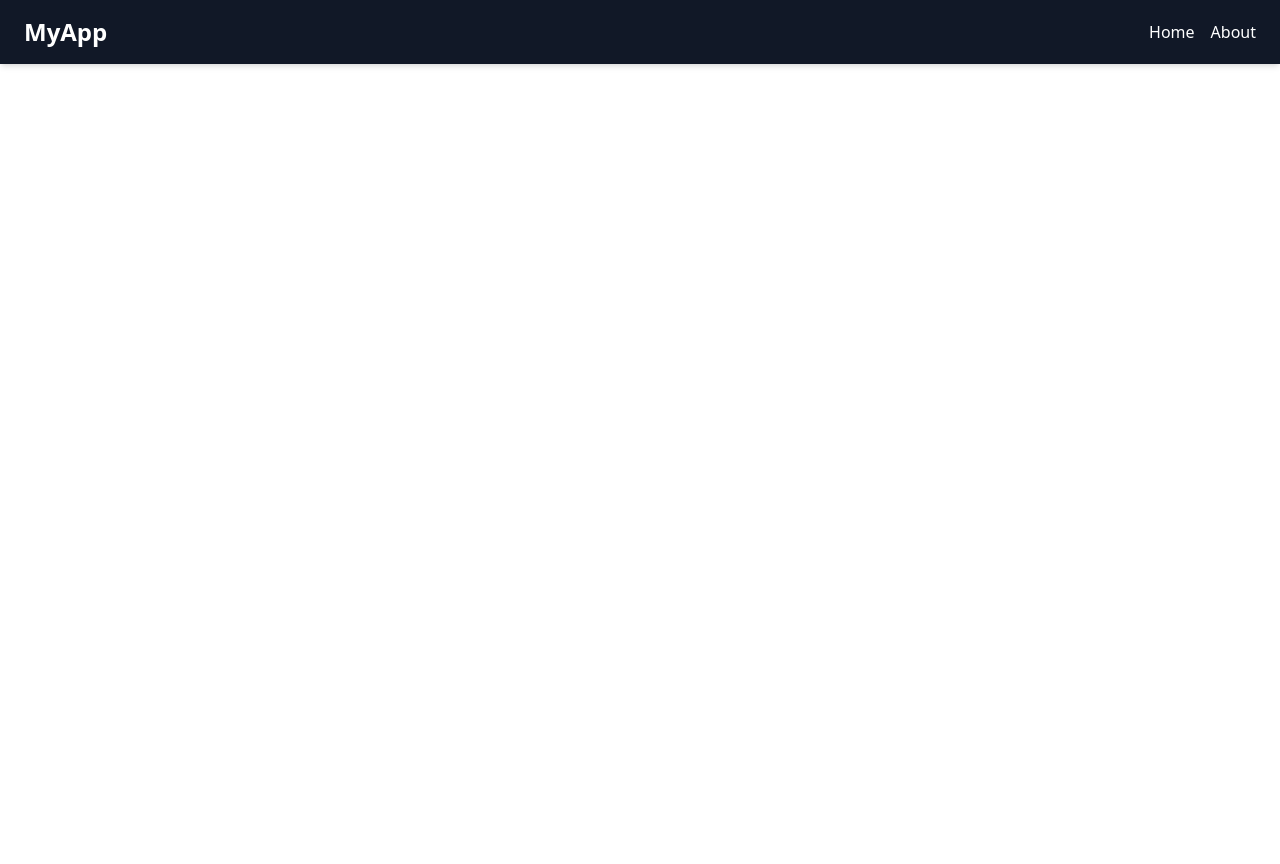
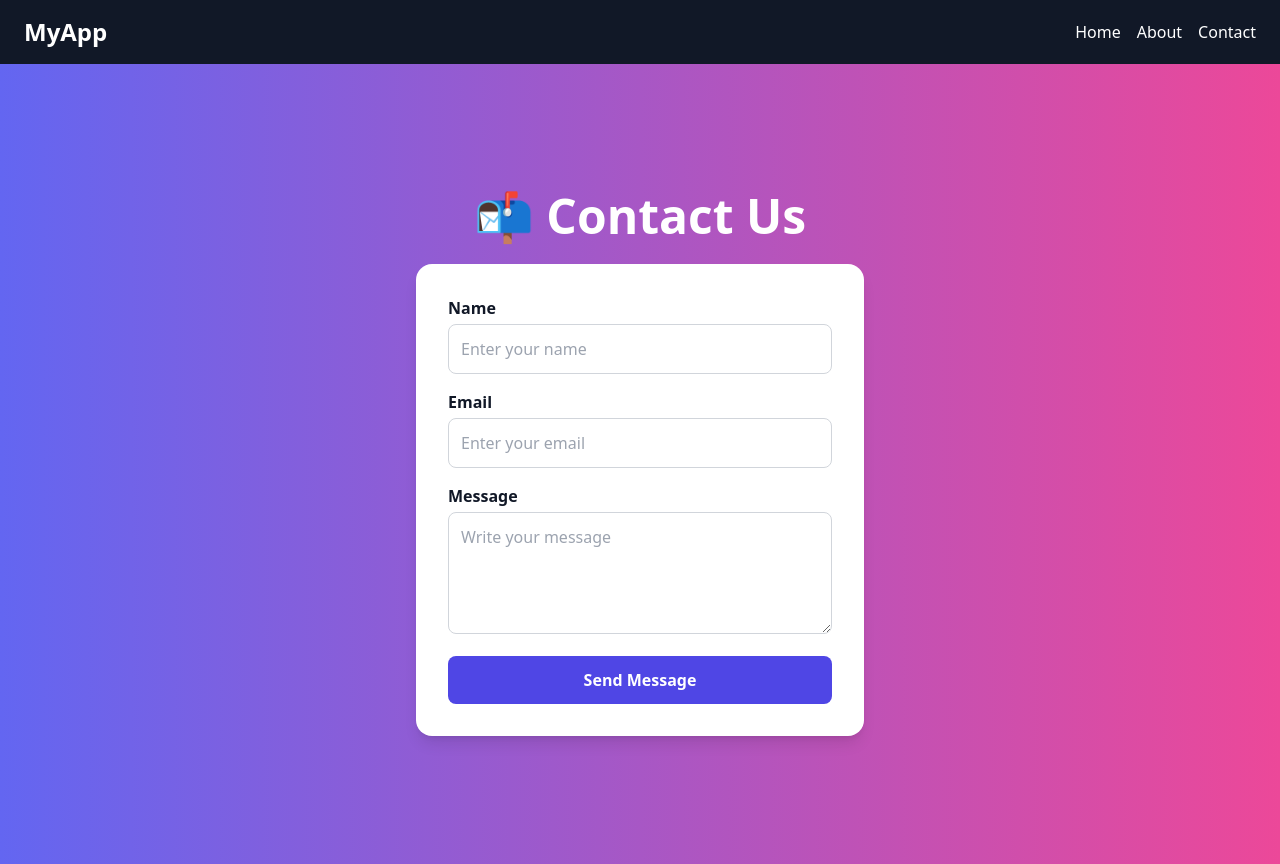
Before and after one commit to harshbbcspl/my-app, a React (Create React App) app: page /contact in a window 1280 px wide. Before the commit this address had no page. Before the commit the page ends 800 px from the top, so only its background shows below. Built offline with nearby package versions, Linux system fonts and the light colour scheme.

Commit message:
Contact page

```diff
--- a/src/App.js
+++ b/src/App.js
@@ -2,6 +2,7 @@ import { BrowserRouter as Router, Routes, Route } from "react-router-dom";
 import Navbar from "./components/Navbar";
 import Home from "./pages/Home";
 import About from "./pages/About";
+import Contact from "./pages/Contact";  // ✅ import new page
 
 function App() {
   return (
@@ -10,6 +11,7 @@ function App() {
       <Routes>
         <Route path="/" element={<Home />} />
         <Route path="/about" element={<About />} />
+        <Route path="/contact" element={<Contact />} /> {/* ✅ new route */}
       </Routes>
     </Router>
   );
--- a/src/components/Navbar.js
+++ b/src/components/Navbar.js
@@ -5,8 +5,16 @@ export default function Navbar() {
     <nav className="bg-gray-900 text-white px-6 py-4 flex justify-between items-center shadow-md">
       <h1 className="text-2xl font-bold">MyApp</h1>
       <div className="space-x-4">
-        <Link to="/" className="hover:text-blue-400">Home</Link>
-        <Link to="/about" className="hover:text-blue-400">About</Link>
+        <Link to="/" className="hover:text-blue-400">
+          Home
+        </Link>
+        <Link to="/about" className="hover:text-blue-400">
+          About
+        </Link>
+        <Link to="/contact" className="hover:text-blue-400">
+          Contact
+        </Link>{" "}
+        {/* ✅ new link */}
       </div>
     </nav>
   );
--- /dev/null
+++ b/src/pages/Contact.js
@@ -0,0 +1,43 @@
+export default function Contact() {
+  return (
+    <div className="flex flex-col items-center justify-center min-h-screen bg-gradient-to-r from-indigo-500 to-pink-500 text-white px-6">
+      <h1 className="text-5xl font-bold mb-6">📬 Contact Us</h1>
+
+      <form className="bg-white text-gray-900 p-8 rounded-2xl shadow-lg w-full max-w-md space-y-4">
+        <div>
+          <label className="block font-semibold mb-1">Name</label>
+          <input
+            type="text"
+            placeholder="Enter your name"
+            className="w-full p-3 rounded-lg border border-gray-300 focus:outline-none focus:ring-2 focus:ring-indigo-400"
+          />
+        </div>
+
+        <div>
+          <label className="block font-semibold mb-1">Email</label>
+          <input
+            type="email"
+            placeholder="Enter your email"
+            className="w-full p-3 rounded-lg border border-gray-300 focus:outline-none focus:ring-2 focus:ring-indigo-400"
+          />
+        </div>
+
+        <div>
+          <label className="block font-semibold mb-1">Message</label>
+          <textarea
+            rows="4"
+            placeholder="Write your message"
+            className="w-full p-3 rounded-lg border border-gray-300 focus:outline-none focus:ring-2 focus:ring-indigo-400"
+          ></textarea>
+        </div>
+
+        <button
+          type="submit"
+          className="w-full bg-indigo-600 hover:bg-indigo-700 text-white font-semibold py-3 rounded-lg transition"
+        >
+          Send Message
+        </button>
+      </form>
+    </div>
+  );
+}
```
